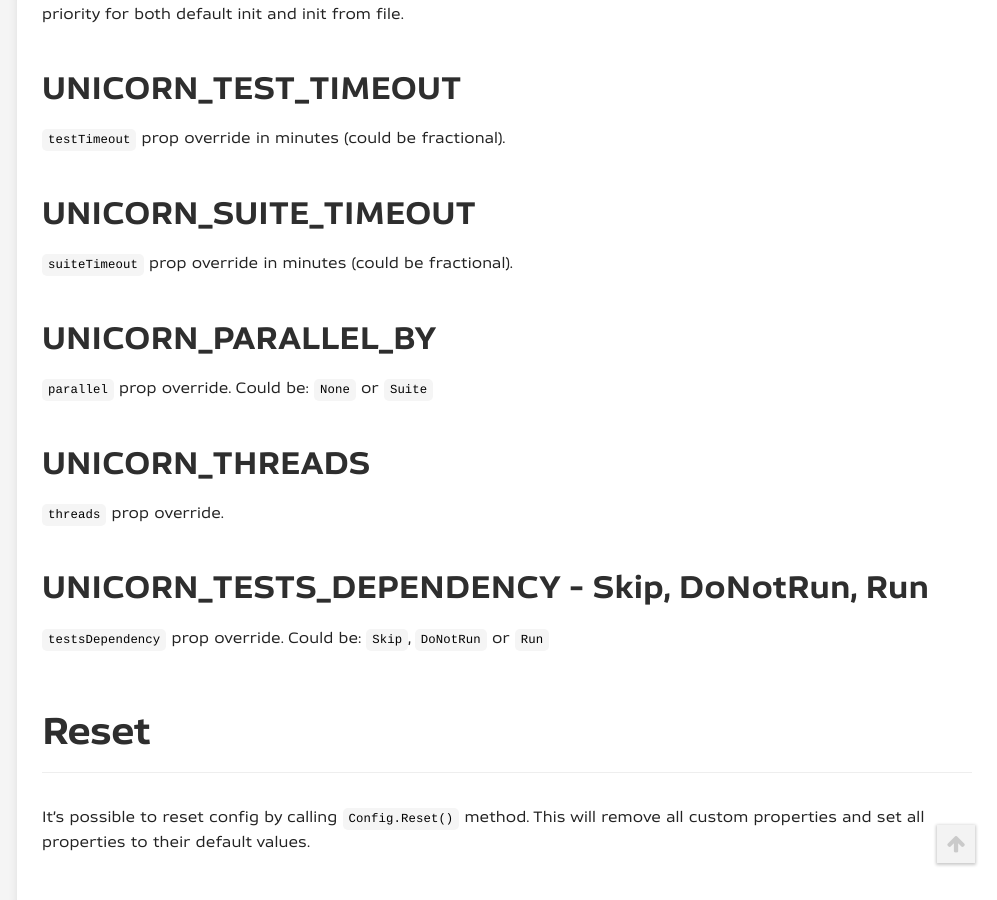
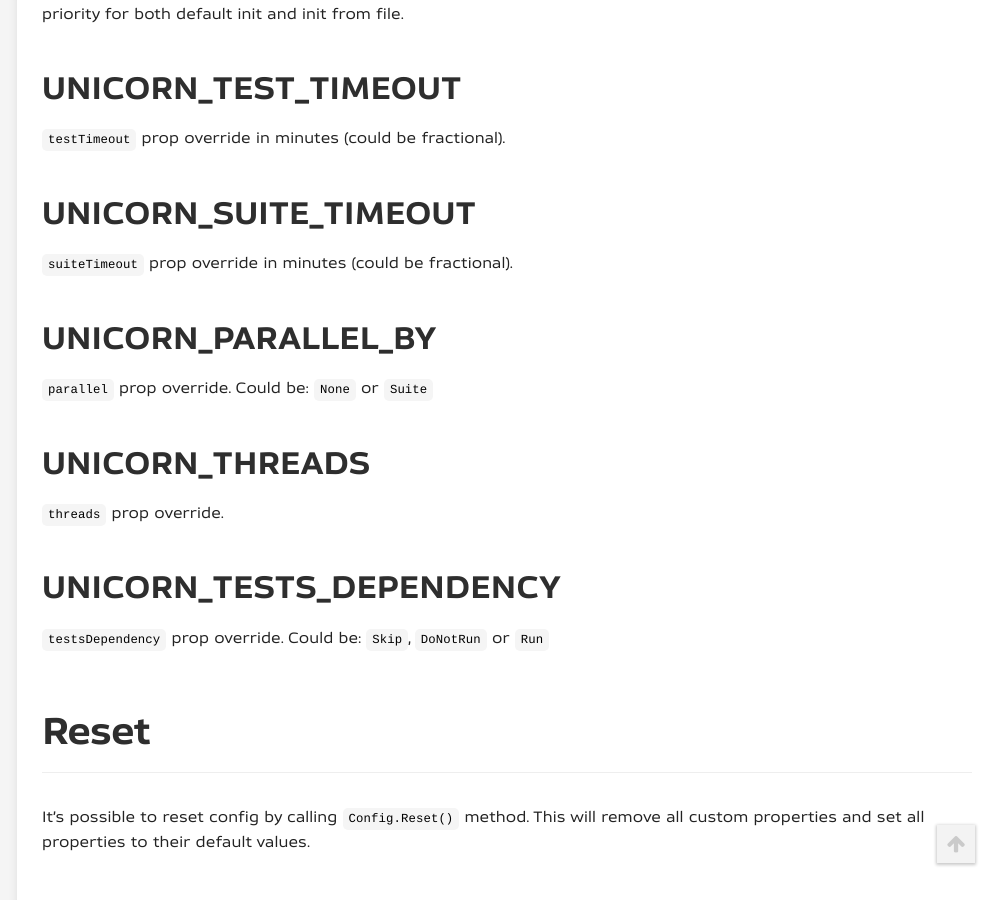
Before and after one commit to Unicorn-TAF/docs, a Jekyll site: the page built from _docs/core/configuration.md, in a window 1280 px wide and 900 px high, scrolled down 3567 px. Shown: the whole window, without its empty margins (283-1280 px from the left). Built offline with Jekyll 4.4.1, drawn with Linux system fonts in a browser that asks for light colours; some web fonts are replaced.

Commit message:
fixed typo in configuration

```diff
--- a/_docs/core/configuration.md
+++ b/_docs/core/configuration.md
@@ -109,7 +109,7 @@ It's possible to override some of the properties using corresponding environment
 `parallel` prop override. Could be: `None` or `Suite`
 ### UNICORN_THREADS
 `threads` prop override.
-### UNICORN_TESTS_DEPENDENCY - Skip, DoNotRun, Run
+### UNICORN_TESTS_DEPENDENCY
 `testsDependency` prop override. Could be: `Skip`, `DoNotRun` or `Run`
 
 ## Reset
```
